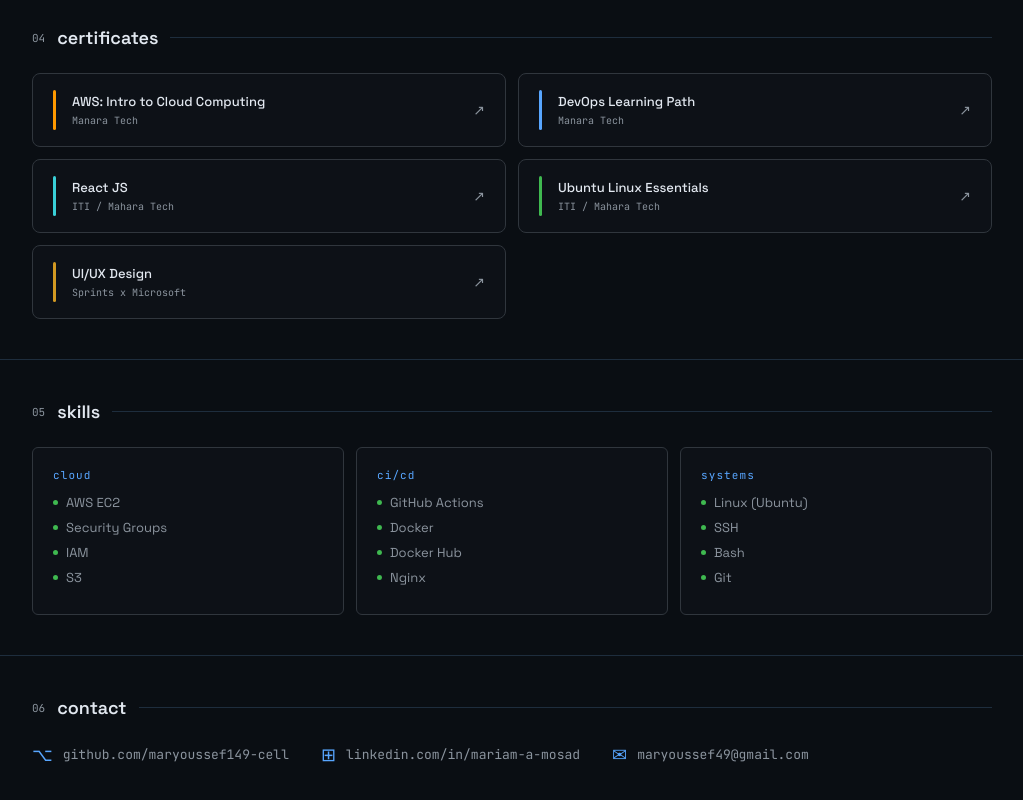
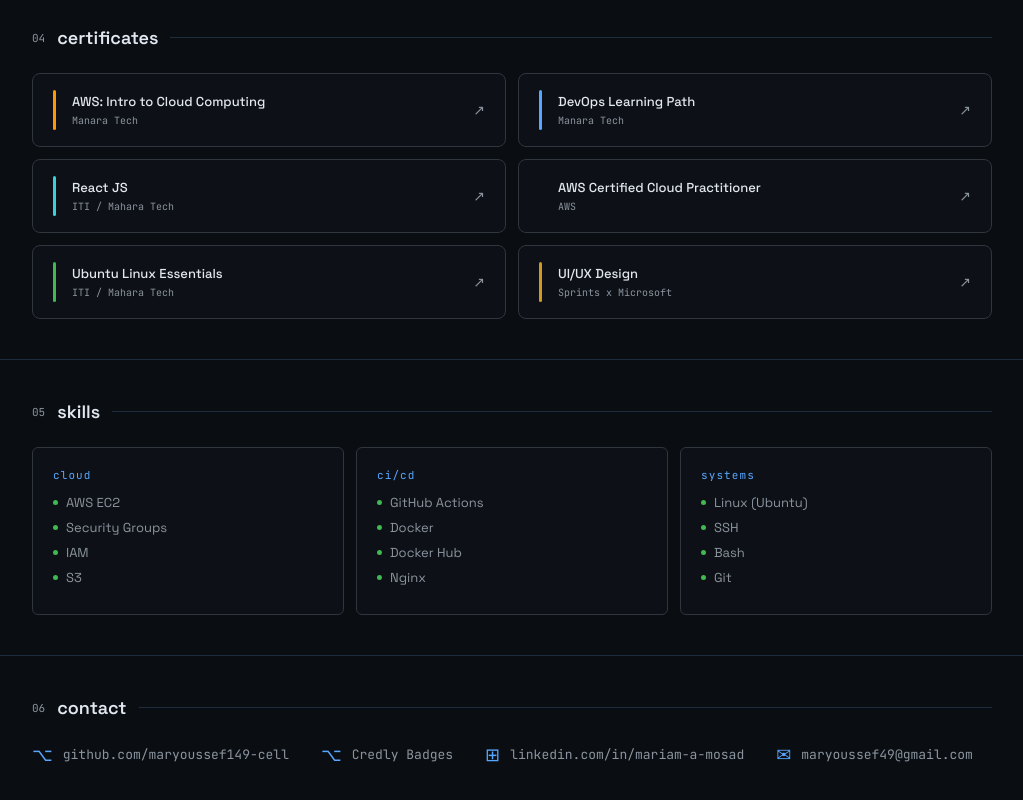
Before and after one commit to maryoussef149-cell/mariam-portfolio, a React (Create React App) app: page / in a window 1280 px wide. Shown: the part 1159-1959 px from the top of the page, without its empty margins (128-1151 px from the left). Built offline with nearby package versions, Linux system fonts and the light colour scheme.

Commit message:
Update App.js

```diff
--- a/src/App.js
+++ b/src/App.js
@@ -37,6 +37,7 @@
   { name: 'AWS: Intro to Cloud Computing', issuer: 'Manara Tech', link: 'https://drive.google.com/file/d/1M9FukHKUvqvEfTyoFmQhMx-SRo__IuXn/view?usp=drive_link', color: '#FF9900' },
   { name: 'DevOps Learning Path', issuer: 'Manara Tech', link: 'https://drive.google.com/file/d/1XQnAuAnkzAt_9WUjPtwDBQsZDVEt_JR6/view?usp=drive_link', color: '#58a6ff' },
   { name: 'React JS', issuer: 'ITI / Mahara Tech', link: 'https://drive.google.com/file/d/1hukLBXM0CgJmtmG0RDxcTs7MdjQULYZ4/view?usp=drive_link', color: '#39d0d8' },
+  { name: 'AWS Certified Cloud Practitioner' , issuer: 'AWS', link: 'https://drive.google.com/file/d/15xbWQtmuZ8ar5qe-i2dNwa2J2uVEjjTb/view?usp=drivesdk' },
   { name: 'Ubuntu Linux Essentials', issuer: 'ITI / Mahara Tech', link: 'https://drive.google.com/file/d/183vgI-3EopKJEEQRGuyKnGnjJiQBwUsN/view?usp=drive_link', color: '#3fb950' },
   { name: 'UI/UX Design', issuer: 'Sprints x Microsoft', link: 'https://drive.google.com/file/d/1PGfUGMZs_vZN6HV1Z195k6PidaCUEsMC/view?usp=drive_link', color: '#d29922' },
 ];
@@ -52,6 +53,7 @@
 
 const CONTACT = [
   { icon: '⌥', label: 'github.com/maryoussef149-cell', href: 'https://github.com/maryoussef149-cell' },
+  { icon: '⌥', label: 'Credly Badges', href: 'https://www.credly.com/users/mariam-ayman.b9483160' },
   { icon: '⊞', label: 'linkedin.com/in/mariam-a-mosad', href: 'https://www.linkedin.com/in/mariam-a-mosad-824507372' },
   { icon: '✉', label: 'maryoussef49@gmail.com', href: 'mailto:maryoussef49@gmail.com' },
 ];
```
